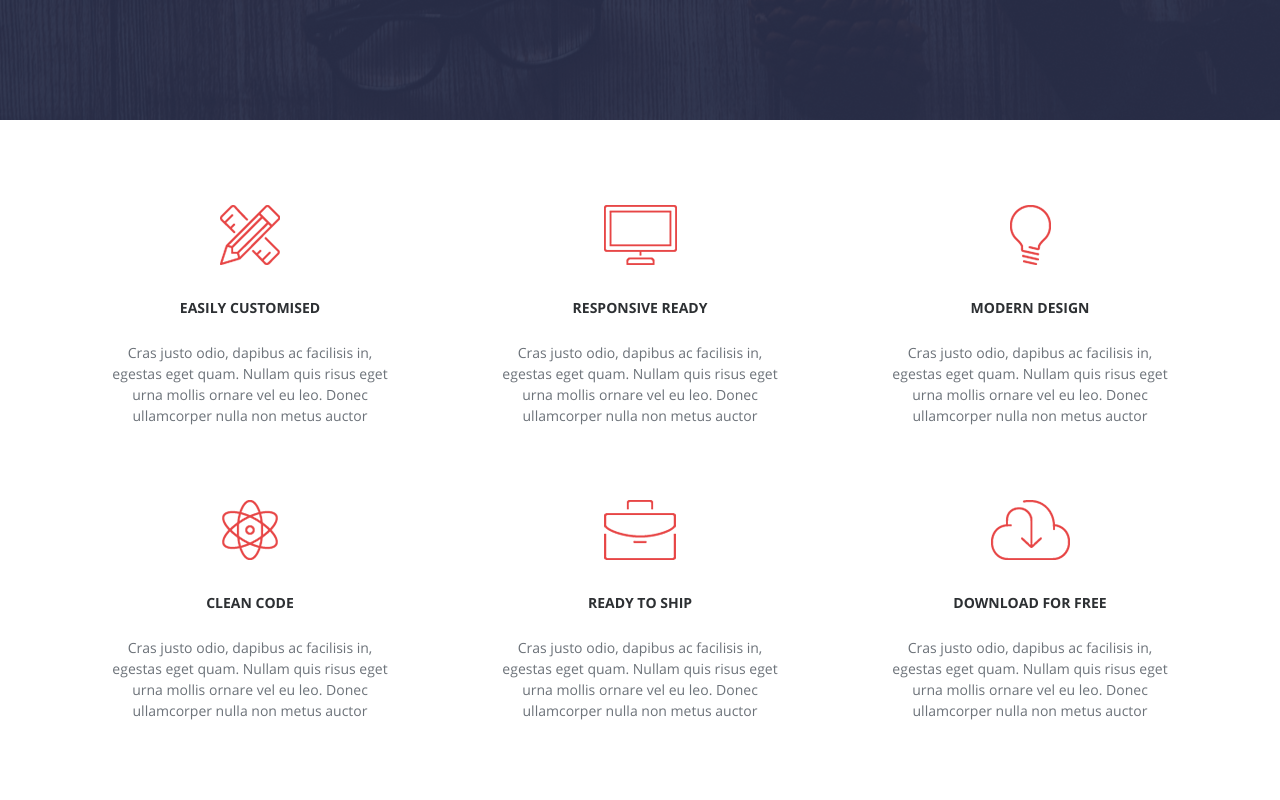
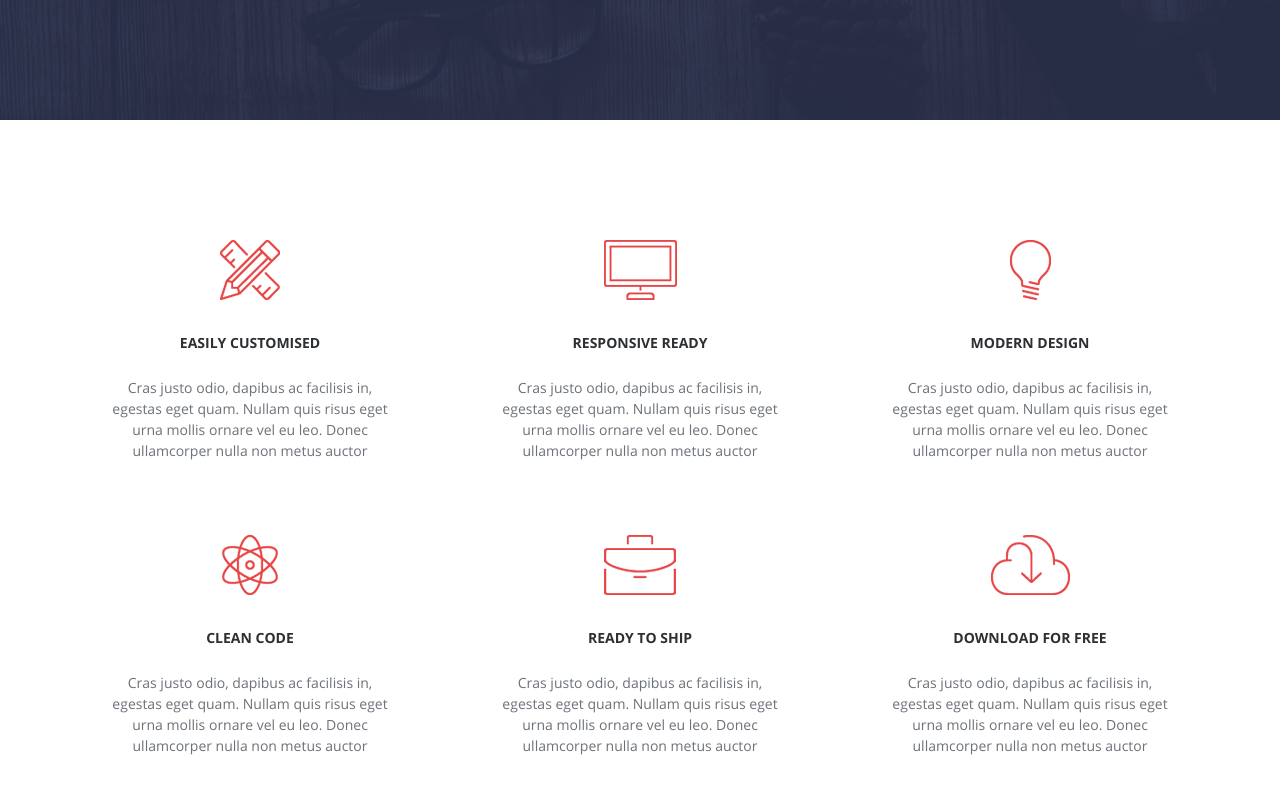
Before and after one commit to ProjectOnGitHub/test-ecodar, a Vue app: page / in a window 1280 px wide. Shown: the part 680-1480 px from the top of the page. Built offline with nearby package versions, Linux system fonts and the light colour scheme.

Commit message:
style: change padding features__section

```diff
--- a/src/components/FeaturesSection.vue
+++ b/src/components/FeaturesSection.vue
@@ -41,7 +41,7 @@ export default {
 
 <style lang="scss" scoped>
 .features {
-  padding: 85px 0;
+  padding: 120px 0;
   &__list {
     @include flexible(100%);
     @include unmarkedList;
```
